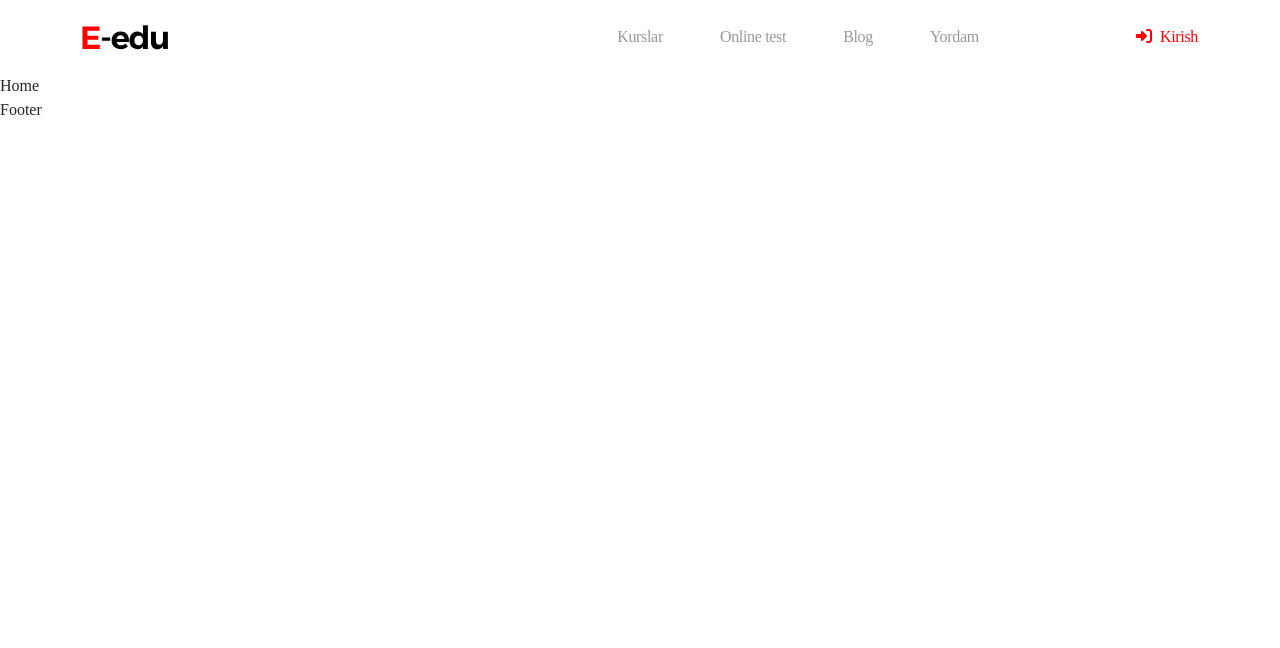
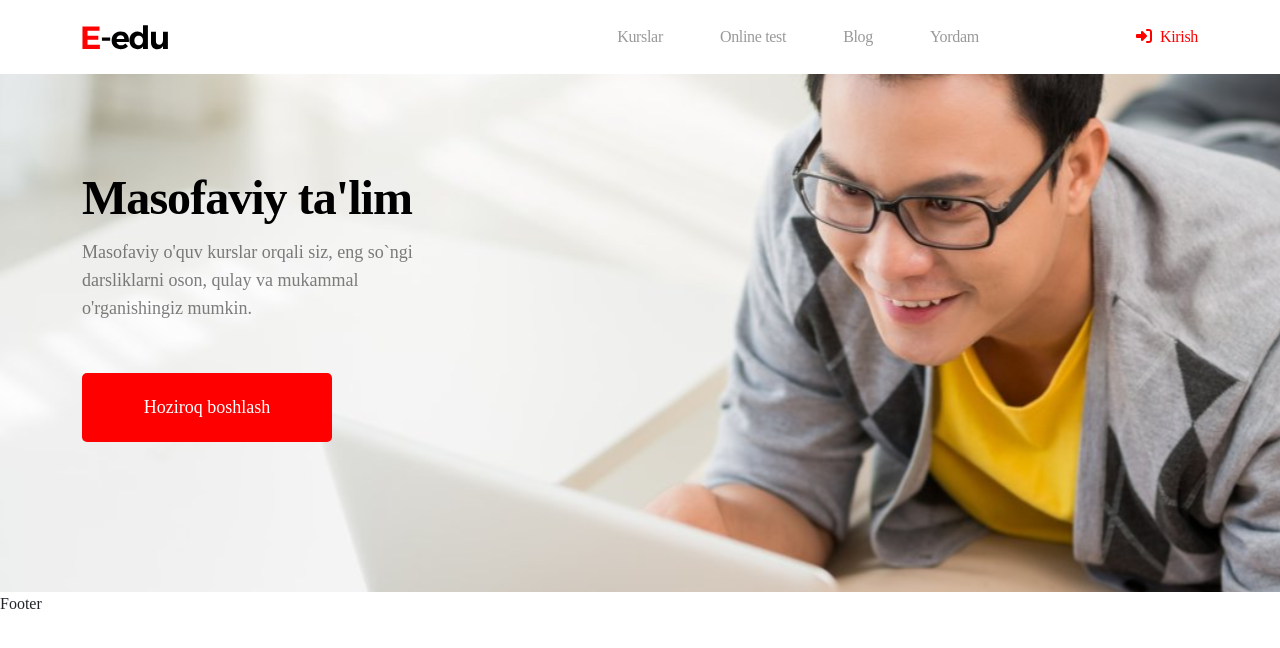
Before and after one commit to tuit212/edu, a React (Create React App) app: page / in a window 1280 px wide. Shown: the top 648 px of the page. Built offline with nearby package versions, Linux system fonts and the light colour scheme.

Commit message:
hero add

```diff
--- /dev/null
+++ b/src/common/Btn/Btn.jsx
@@ -0,0 +1,12 @@
+import React from 'react'
+import './Btn.scss'
+
+const Btn = () => {
+  return (
+    <div className='button'>
+      Hoziroq boshlash
+    </div>
+  )
+}
+
+export default Btn
--- /dev/null
+++ b/src/common/Btn/Btn.scss
@@ -0,0 +1,10 @@
+@import '../../Assets/sass/general.scss';
+.button{
+    width: 250px;
+    padding: 21px 0;
+    text-align: center;
+    border-radius: 5px;
+    background: #FF0000;
+    @include text (18px , 500 , #fff);
+    cursor: pointer;
+}
--- /dev/null
+++ b/src/components/Hero/Hero.jsx
@@ -0,0 +1,23 @@
+import React from 'react'
+import Btn from '../../common/Btn/Btn'
+import './Hero.scss'
+
+const Hero = () => {
+  return (
+    <div className='hero-section'>
+        <div className="container">
+            <div className="hero">
+                <div className="hero__context">
+                    <h1>Masofaviy  ta'lim</h1>
+                    <p>
+                        Masofaviy o'quv kurslar orqali siz, eng so`ngi darsliklarni oson, qulay va mukammal o'rganishingiz mumkin.
+                    </p>
+                    <Btn/>
+                </div>
+            </div>
+        </div>
+    </div>
+  )
+}
+
+export default Hero
--- /dev/null
+++ b/src/components/Hero/Hero.scss
@@ -0,0 +1,29 @@
+@import '../../Assets/sass/general.scss';
+
+.hero-section{
+    background-image: url("../../Assets/img/hero/hero_bg.svg");
+    width: 100%;
+    background-repeat: no-repeat;
+    background-size: cover;
+    padding: 100px 0 150px 0;
+
+    .hero{
+
+        &__context{
+            width: 32%;
+
+            h1{
+                margin: 0;
+                @include text (48px , 600 , #000);
+                line-height: 100%;
+                letter-spacing: -0.02em;
+            }
+
+            p{
+                @include text (18px , 500 , rgba(0, 0, 0, 0.5));
+                margin: 16px 0 51px 0;
+                line-height: 28px;
+            }
+        }
+    }
+}
--- a/src/pages/Home/Home.jsx
+++ b/src/pages/Home/Home.jsx
@@ -1,8 +1,11 @@
 import React from 'react'
+import Hero from '../../components/Hero/Hero'
 
 const Home = () => {
   return (
-    <div>Home</div>
+    <div className='section-main'>
+      <Hero/>
+    </div>
   )
 }
 
```
Also changed, not shown: src/Assets/img/hero/hero_bg.svg (added).
